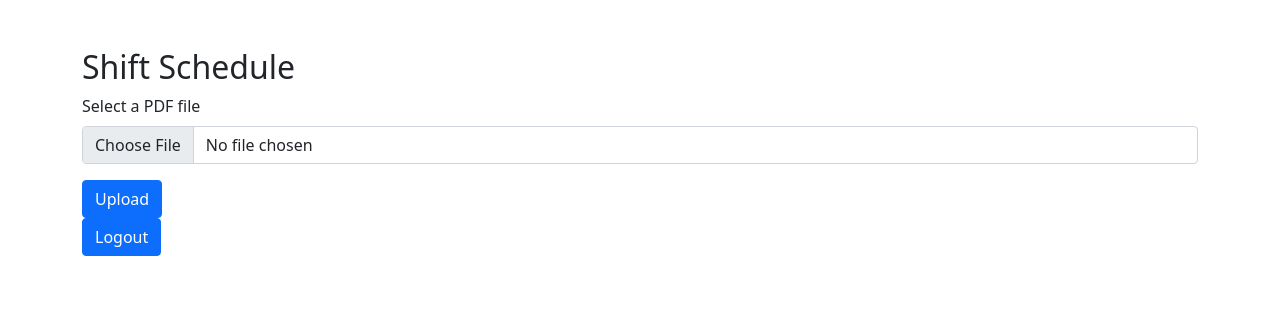
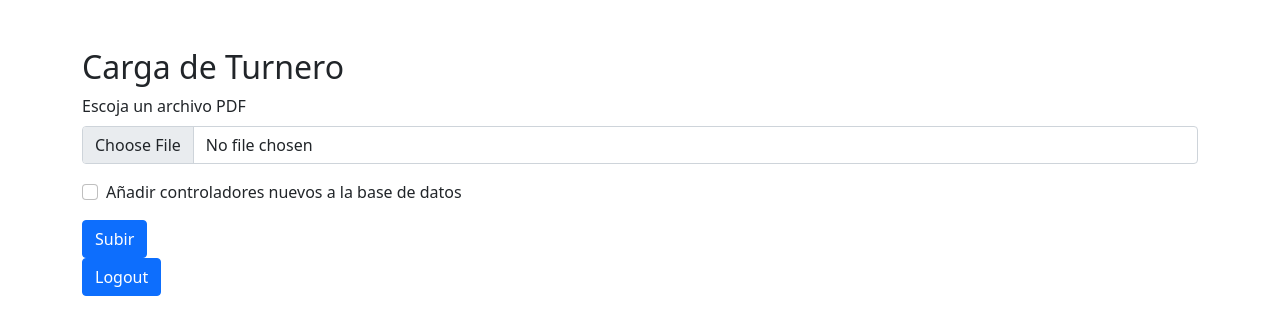
Before and after one commit to jtoledo1974/atcapp, a Flask app: page /upload in a window 1280 px wide. Shown: the top 335 px of the page. Run offline with Flask 3, Linux system fonts and the light colour scheme; some libraries are stand-ins or nearby versions.

Commit message:
Option to add the unknown users to the database when uploading a shifts pdf.

```diff
--- a/src/cambios/routes.py
+++ b/src/cambios/routes.py
@@ -89,12 +89,22 @@ def upload() -> Response:
     For GET requests, render the upload page.
     For POST requests, upload the shift data to the server.
     """
-    if request.method == "POST":
-        file = request.files["file"]
-        if file.filename:
-            process_file(file, db.session, app_logger=current_app.logger)
-            return redirect(url_for("main.index"))
-    return render_template("upload.html")
+    if request.method != "POST":
+        return render_template("upload.html")
+
+    file = request.files["file"]
+    add_new = bool(request.form.get("add_new"))
+    if not file.filename:
+        flash("No file selected", "danger")
+        return redirect(url_for("main.upload"))
+
+    process_file(
+        file,
+        db.session,
+        add_new=add_new,
+        app_logger=current_app.logger,
+    )
+    return redirect(url_for("main.index"))
 
 
 def register_routes(app: Flask) -> Blueprint:
--- a/src/cambios/templates/upload.html
+++ b/src/cambios/templates/upload.html
@@ -13,13 +13,17 @@
 
 <body>
     <div class="container mt-5">
-        <h2>Shift Schedule</h2>
+        <h2>Carga de Turnero</h2>
         <form method="post" enctype="multipart/form-data">
             <div class="mb-3">
-                <label for="file" class="form-label">Select a PDF file</label>
+                <label for="file" class="form-label">Escoja un archivo PDF</label>
                 <input type="file" class="form-control" id="file" name="file">
             </div>
-            <button type="submit" class="btn btn-primary">Upload</button>
+            <div class="mb-3 form-check">
+                <input type="checkbox" class="form-check-input" id="add_new" name="add_new">
+                <label class="form-check-label" for="add_new">Añadir controladores nuevos a la base de datos</label>
+            </div>
+            <button type="submit" class="btn btn-primary">Subir</button>
         </form>
         <a id="logoutLink" href="{{ url_for('main.logout') }}" class="btn btn-primary">Logout</a>
 </body>
```
Also changed, not shown: src/cambios/upload.py (+27 -5 lines).
